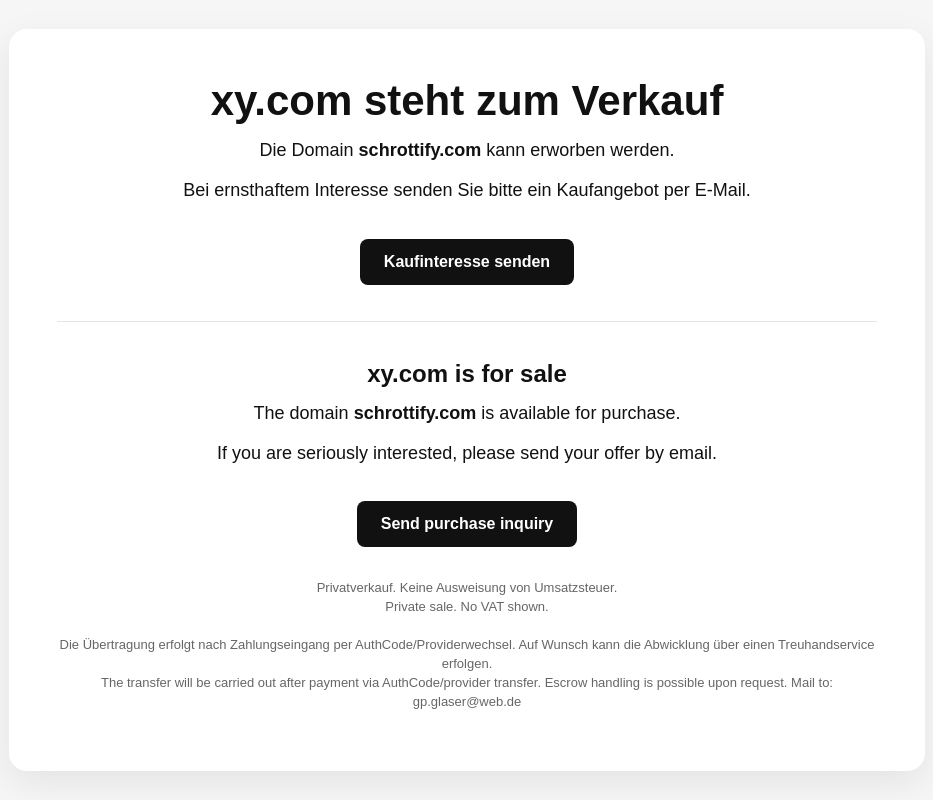
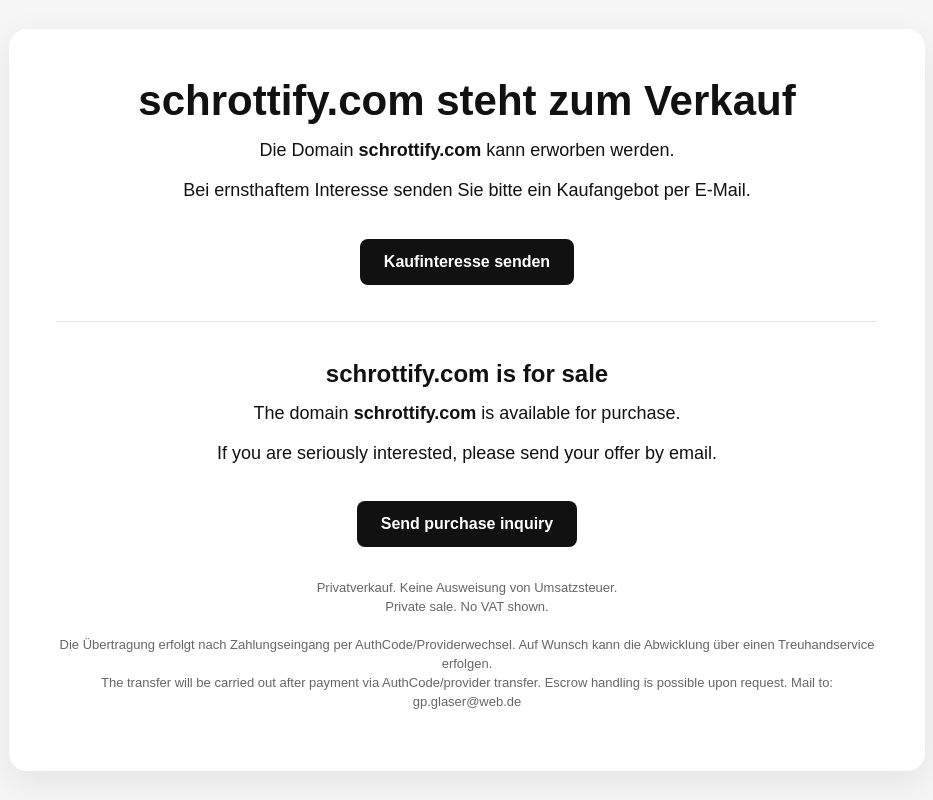
Before and after one commit to gherdi/schrottify, a plain HTML site: page index.html in a window 1280 px wide. Shown: the whole page, without its empty margins (173-1106 px from the left). Drawn offline with Linux system fonts and the light colour scheme.

Commit message:
Update domain name references in index.html

```diff
--- a/index.html
+++ b/index.html
@@ -102,7 +102,7 @@
   <main class="box">
 
     <section lang="de">
-      <h1>xy.com steht zum Verkauf</h1>
+      <h1>schrottify.com steht zum Verkauf</h1>
 
       <p>
         Die Domain <span class="domain">schrottify.com</span> kann erworben werden.
@@ -120,7 +120,7 @@
     <div class="divider"></div>
 
     <section lang="en">
-      <h2>xy.com is for sale</h2>
+      <h2>schrottify.com is for sale</h2>
 
       <p>
         The domain <span class="domain">schrottify.com</span> is available for purchase.
@@ -142,7 +142,6 @@
       Auf Wunsch kann die Abwicklung über einen Treuhandservice erfolgen.<br>
       The transfer will be carried out after payment via AuthCode/provider transfer.
       Escrow handling is possible upon request.
-
       Mail to: gp.glaser@web.de
     </p>
 
```
